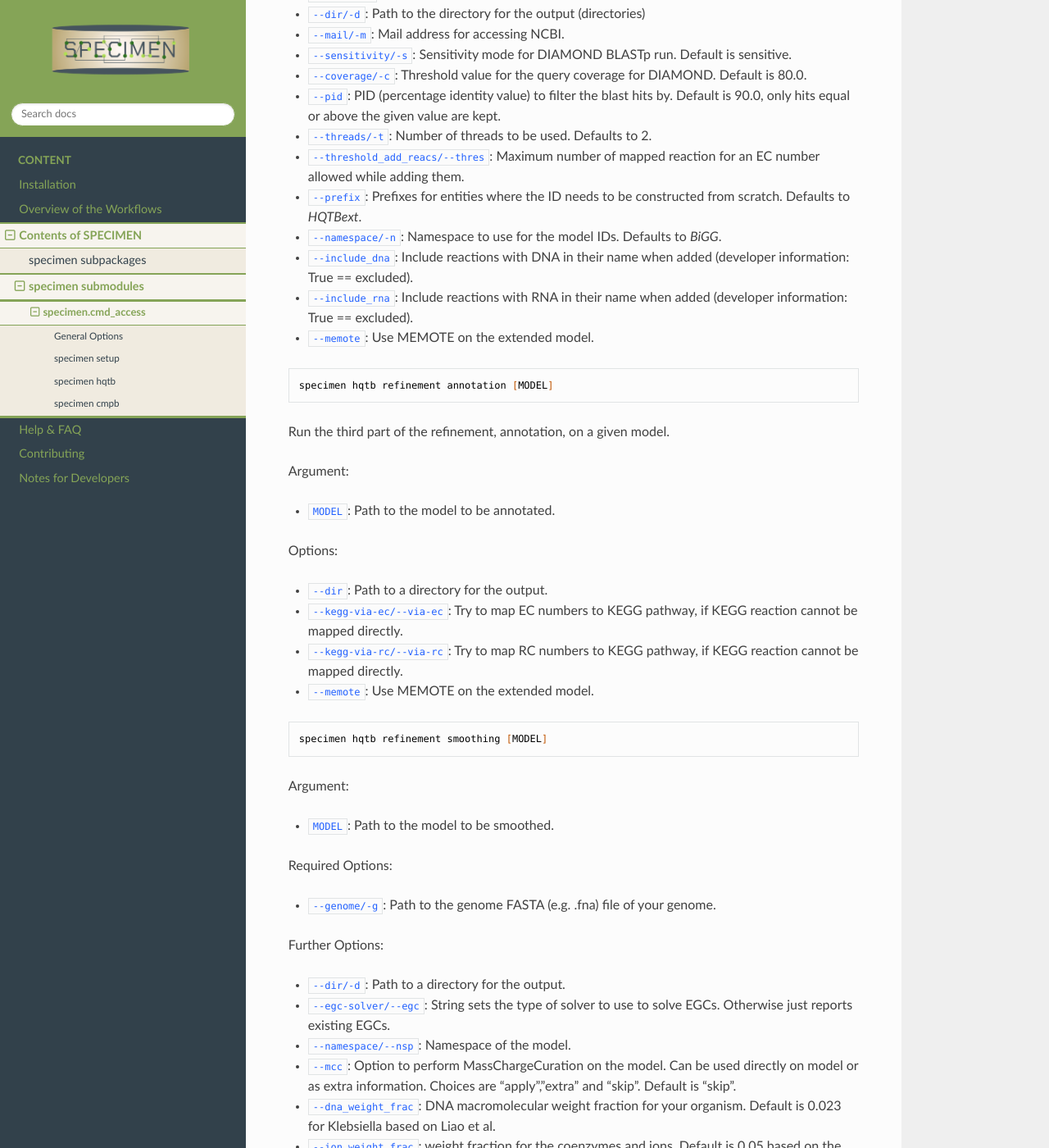
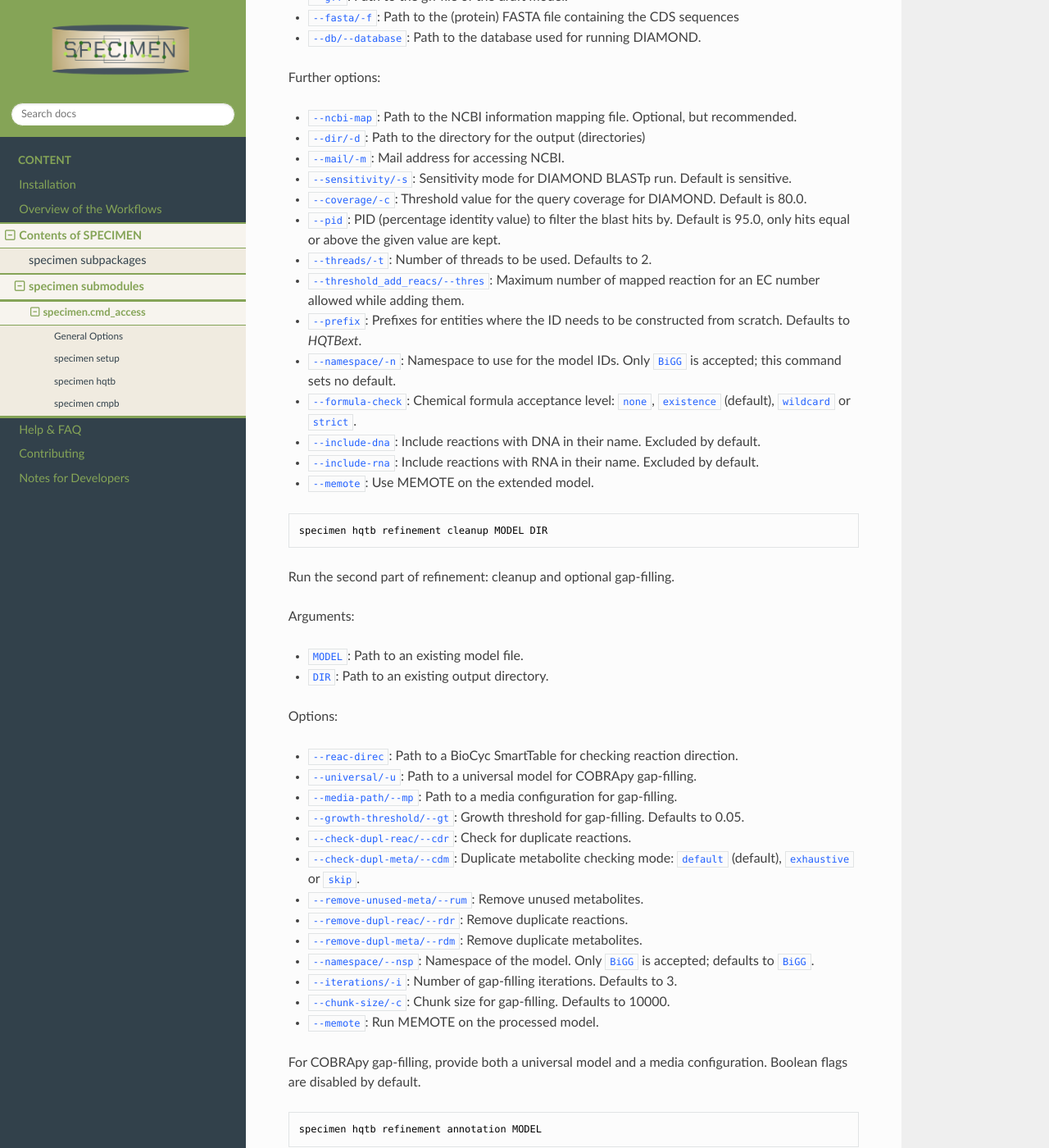
Before and after one commit to draeger-lab/SPECIMEN, a Sphinx documentation site: the page built from docs/source/modules/cmd.rst, in a window 1280 px wide and 1400 px high, scrolled down 4498 px. Shown: the whole window at 82% size. Built offline with Sphinx 7.4.7 and the Read the Docs theme 3.1.0, drawn with Linux system fonts in a browser that asks for light colours; nearby versions of some CDN libraries; some of the changed text lies outside the part shown.

Commit message:
finalised docs for 1.0
- fixed remaining @ASK, @DISCUSSION
- overhauled the command access to function and be described correctly in the docs

```diff
--- a/docs/source/help.rst
+++ b/docs/source/help.rst
@@ -27,8 +27,4 @@
 Which namespaces can I use?
 ^^^^^^^^^^^^^^^^^^^^^^^^^^^
 
-..
-    @ASK Still valid? I think we achieved some namespace independancy by now but I am unsure whether it is yet enough to say so.
-
-While we are working towards namespace independency, currently,
-it is advised to stick to the BiGG namespace.
+BiGG is the recommended and best-supported namespace. We have been working to expand support for other namespaces and encourage you to try them. Feedback on your experience is welcome to make `SPECIMEN` more versatile.
--- a/docs/source/hqtb/about-pipeline.rst
+++ b/docs/source/hqtb/about-pipeline.rst
@@ -1,7 +1,5 @@
 About HQTB
 ==========
-
-.. % @ASK Norsigian et al is not mentioned. Is that on purpose?
 
 The high-quality template based (``HTQB``) workflow creates and curates a model starting from the annotated
 genome of your strain of interest and an already curated, ideally very high-quality template model
--- a/docs/source/modules/cmd.rst
+++ b/docs/source/modules/cmd.rst
@@ -1,9 +1,5 @@
 The specimen.cmd_access submodule
 =================================
-
-..
-   @TODO Needs to be rechecked if everything is still correct like it is
-   @DISCUSSION The cmd_access.refinement discription is misleading as we have more than one workflow now
 
 .. automodule:: specimen.cmd_access
    :members:
@@ -27,7 +23,10 @@
 General Options
 ---------------
 
-- ``--help``: Call the help page of the command.
+- ``--help/-h``: Show top-level help. Subcommands support ``--help``.
+- ``--version``: Show the installed version (top-level command only).
+
+Uppercase arguments below are required positional arguments.
 
 specimen setup
 --------------
@@ -36,22 +35,22 @@
 
    specimen setup config
 
-Download a configuration file, either for the worfklow or for media.
+Download a configuration file, either for the workflow or for media.
 
 Options:
 
-- ``--filename/-f``: Name/Path to save the config under.
-- ``--type/-t``: Type of config to download. Can be media or basic/advanced for the worfklow config.
+- ``--filename/-f``: Name/Path to save the config under. Defaults to ``config.yaml``.
+- ``--type/-t``: Type of config to download. Choices are ``hqtb-basic`` (default), ``hqtb-advanced``, ``hqtb-defaults``, ``media`` and ``cmpb``.
 
 .. code:: bash
 
-   specimen setup data-structure [WORKFLOW]
+   specimen setup data-structure WORKFLOW
 
 Setup a directory with the basic structure for the data needed for the workflow.
 
 Argument:
 
-- ``WORKFLOW``: The name of the workflow to set up the structure for.
+- ``WORKFLOW``: The workflow: ``hqtb`` or ``cmpb``. The aliases ``"high-quality template based"`` and ``"carveme modelpolisher based"`` are also accepted.
 
 Options:
 
@@ -60,7 +59,7 @@
 
 .. code:: bash
 
-   specimen setup make-ncbi-mapping [FOLDER]
+   specimen setup make-ncbi-mapping FOLDER
 
 Generate a mapping file for quicker gene gap-filling.
 
@@ -71,30 +70,31 @@
 Options:
 
 - ``--out/-o``: Path to the output directory.
-- ``--extension``: File extension of the annotated genomes to search for. Defaults to ``gbff``.
+- ``--extension/-e``: File extension of the annotated genomes to search for. Defaults to ``gbff``.
 
 specimen hqtb
 -------------
 
 .. code:: bash
 
-   specimen hqtb run [CONFIG]
+   specimen hqtb run CONFIG
 
 Run the complete workflow with a configuration file as input.
 
 .. code:: bash
 
-   specimen hqtb wrapper [CONFIG]
+   specimen hqtb wrapper CONFIG
 
-Run the workflow using a config on a directory containing multiple input genomes.
+Run the workflow using a config on a parent directory containing one subdirectory
+per input genome, each with its annotated and full genome files.
 
 Options:
 
-- ``--dir/-d``: Name/Path of the directory that contains the input.
+- ``--directory/-d``: Path to the parent directory containing the input subdirectories.
 
 .. code:: bash
 
-   specimen hqtb bdb [TEMPLATE] [INPUT]
+   specimen hqtb bdb TEMPLATE INPUT
 
 Run step 1: bidirectional BLAST of the workflow.
 
@@ -115,7 +115,7 @@
 
 .. code:: bash
 
-   specimen hqtb draft [TEMPLATE] [BPBBH]
+   specimen hqtb draft TEMPLATE BPBBH
 
 Run step 2: generate draft model of the workflow.
 
@@ -126,19 +126,19 @@
 
 Options:
 
-- ``--dir/-d``: Name/Path of the directory to save the output to.
+- ``--dir``: Name/Path of the directory to save the output to.
 - ``--edit-names``: Choose an option to change the IDs inside the bpbbh-file to fit the model, if necessary.
 - ``--pid``: Threshold value for the PID. Defaults to 80.0 (80 percent)
 - ``--name``: Name of the output model.
 - ``--medium``: Medium for the new model. Can be a name of a medium in the refineGEMS database, the keyword *default*, which uses the medium from the template or the keyword *exchanges*, which constructs a medium from all available exchange reactions.
-- ``--namespace/--nsp``: Namespace to use for the model.
+- ``--namespace/--nsp``: Namespace to use for the model. Only ``BiGG`` is accepted; defaults to ``BiGG``.
 - ``--memote``: Run MEMOTE after constructing the draft model.
 
 .. code:: bash
 
-   specimen hqtb validation [MODEL]
+   specimen hqtb validation MODEL
 
-Run step 4: validation on a model.
+Run step 4 of the ``HQTB`` workflow, validation, on a model.
 
 Argument:
 
@@ -147,11 +147,11 @@
 Options:
 
 - ``--dir/-d``: Name/Path of the directory to save the output to.
-- ``--run-test/-t``: Specify validation tests to be run (multiple can be set). If the keyword *all* is given, runs all available tests.
+- ``--run-test/-t``: Specify validation tests to be run (multiple can be set). Defaults to ``all``. Supported values are ``all``, ``cobra`` and ``modelpolisher``; ``all`` runs all available tests.
 
 .. code:: bash
 
-   specimen hqtb analysis [MODEL]
+   specimen hqtb analysis MODEL
 
 Run step 5: analysis on a model.
 
@@ -164,7 +164,7 @@
 - ``--dir``: Path to a directory for the output.
 - ``--pan-core-comparison/--pcc``: Option on which feature the comparison of pan-core model and model should be based on. Default is "id".
 - ``--pan-core-model/--pcm``: Path to a pan-core model.
-- ``--namespace/-n``: Namespace used by the given model. Defaults to BiGG.
+- ``--namespace/-n``: Namespace used by the given model. Only ``BiGG`` is accepted; defaults to ``BiGG``.
 - ``--media-path/--mp``: Path to a media config file. Enables growth analysis if given.
 - ``--test-aa-auxotrophies/--taa``: Option to test media/model for auxotrophies.
 - ``--pathway/--pathway-analysis``: Option to perform a pathway analysis using KEGG pathway identifiers.
@@ -172,7 +172,7 @@
 specimen hqtb refinement
 ^^^^^^^^^^^^^^^^^^^^^^^^
 
-Run the different parts of the step 3: refinement of the workflow.
+Run the different parts of the step 3: refinement of the ``HQTB`` workflow.
 
 .. code:: bash
 
@@ -189,48 +189,56 @@
 
 Further options:
 
-- ``--ncbi_map``: Path to the NCBI information mapping file. Optional, but recommended.
+- ``--ncbi-map``: Path to the NCBI information mapping file. Optional, but recommended.
 - ``--dir/-d``: Path to the directory for the output (directories)
 - ``--mail/-m``: Mail address for accessing NCBI.
 - ``--sensitivity/-s``: Sensitivity mode for DIAMOND BLASTp run. Default is sensitive.
 - ``--coverage/-c``: Threshold value for the query coverage for DIAMOND. Default is 80.0.
-- ``--pid``: PID (percentage identity value) to filter the blast hits by. Default is 90.0, only hits equal or above the given value are kept.
+- ``--pid``: PID (percentage identity value) to filter the blast hits by. Default is 95.0, only hits equal or above the given value are kept.
 - ``--threads/-t``: Number of threads to be used. Defaults to 2.
 - ``--threshold_add_reacs/--thres``: Maximum number of mapped reaction for an EC number allowed while adding them.
 - ``--prefix``: Prefixes for entities where the ID needs to be constructed from scratch. Defaults to `HQTBext`.
-- ``--namespace/-n``: Namespace to use for the model IDs. Defaults to `BiGG`.
-- ``--include_dna``: Include reactions with DNA in their name when added (developer information: True == excluded).
-- ``--include_rna``: Include reactions with RNA in their name when added (developer information: True == excluded).
+- ``--namespace/-n``: Namespace to use for the model IDs. Only ``BiGG`` is accepted; this command sets no default.
+- ``--formula-check``: Chemical formula acceptance level: ``none``, ``existence`` (default), ``wildcard`` or ``strict``.
+- ``--include-dna``: Include reactions with DNA in their name. Excluded by default.
+- ``--include-rna``: Include reactions with RNA in their name. Excluded by default.
 - ``--memote``: Use MEMOTE on the extended model.
-
-.. .. code:: bash
-
-..    specimen hqtb refinement cleanup [MODEL]
-
-.. Based on a draft model, run the second part of refinement, cleanup.
-
-.. Options:
-
-.. - ``--dir/-d``: Path to the directory for the output (directories)
-.. - ``--biocyc_db``: Path to the BioCyc (MetaCyc) database information file (for reactions). Optional, but recommended. Necessary for checking directionality
-.. - ``--check_dupl_reac/--cdr``: 'Check for duplicate reactions.
-.. - ``--check_dupl_meta/--cdm``: default='default``: Check for duplicate metabolites. Can "default" (starting point MetaNetX), exhaustive (iterate over all annotations as starting points) or "skip".
-.. - ``--objective_function``: '--of``: Name, ID of the objective function of the model. Default is "Growth".
-.. - ``--remove_dupl_meta/--rdm``: 'Option for removing/replacing duplicate metabolites.
-.. - ``--remove_unused_meta/--rum``: 'Option for removing unused metabolites from the model. Only used when cdm is not skipped.
-.. - ``--remove_dupl_reac/--rdr``: 'Option for removing duplicate reaction from the model.
-.. - ``--universal/-u``: Path to a universal model containing reactions used for gapfilling.
-.. - ``--media-path/--mp``: Path to a media config to use for gapfilling.
-.. - ``--namespace/--nsp``: Namespace to use for the model.
-.. - ``--growth_threshold/-gt``: Threshold value for a model to be considered growing.
-.. - ``--iterations/-i``: Number of iterations for the gapfilling. If 0 is passed, uses full set of reactions instead of heuristic.
-.. - ``--chunk_size``: Number of reactions to be tested simultaniously if using the heuristic version of gapfilling. If this is 0, heuristic will not be applied.
 
 .. code:: bash
 
-   specimen hqtb refinement annotation [MODEL]
+   specimen hqtb refinement cleanup MODEL DIR
 
-Run the third part of the refinement, annotation, on a given model.
+Run the second part of refinement: cleanup and optional gap-filling.
+
+Arguments:
+
+- ``MODEL``: Path to an existing model file.
+- ``DIR``: Path to an existing output directory.
+
+Options:
+
+- ``--reac-direc``: Path to a BioCyc SmartTable for checking reaction direction.
+- ``--universal/-u``: Path to a universal model for COBRApy gap-filling.
+- ``--media-path/--mp``: Path to a media configuration for gap-filling.
+- ``--growth-threshold/--gt``: Growth threshold for gap-filling. Defaults to 0.05.
+- ``--check-dupl-reac/--cdr``: Check for duplicate reactions.
+- ``--check-dupl-meta/--cdm``: Duplicate metabolite checking mode: ``default`` (default), ``exhaustive`` or ``skip``.
+- ``--remove-unused-meta/--rum``: Remove unused metabolites.
+- ``--remove-dupl-reac/--rdr``: Remove duplicate reactions.
+- ``--remove-dupl-meta/--rdm``: Remove duplicate metabolites.
+- ``--namespace/--nsp``: Namespace of the model. Only ``BiGG`` is accepted; defaults to ``BiGG``.
+- ``--iterations/-i``: Number of gap-filling iterations. Defaults to 3.
+- ``--chunk-size/-c``: Chunk size for gap-filling. Defaults to 10000.
+- ``--memote``: Run MEMOTE on the processed model.
+
+For COBRApy gap-filling, provide both a universal model and a media configuration.
+Boolean flags are disabled by default.
+
+.. code:: bash
+
+   specimen hqtb refinement annotation MODEL
+
+Run the third part of the ``HQTB`` refinement step, annotation, on a given model.
 
 Argument:
 
@@ -258,8 +266,10 @@
 Further Options:
 
 - ``--dir/-d``: Path to a directory for the output.
-- ``--egc-solver/--egc``: String sets the type of solver to use to solve EGCs. Otherwise just reports existing EGCs.
-- ``--namespace/--nsp``: Namespace of the model.
+- ``--egc-solver/--egc``: Use ``greedy`` to solve energy-generating cycles (EGCs). If omitted, only report existing EGCs.
+- ``--limit``: Maximum number of cores for EGC processing. Defaults to all available cores.
+- ``--chunksize``: Chunk size for parallel EGC processing. Defaults to 100.
+- ``--namespace/--nsp``: Namespace of the model. Only ``BiGG`` is accepted; defaults to ``BiGG``.
 - ``--mcc``: Option to perform MassChargeCuration on the model. Can be used directly on model or as extra information. Choices are "apply","extra" and "skip". Default is "skip".
 - ``--dna_weight_frac``: DNA macromolecular weight fraction for your organism. Default is 0.023 for Klebsiella based on Liao et al.
 - ``--ion_weight_frac``: weight fraction for the coenzymes and ions. Default is 0.05 based on the default of BOFdat.
@@ -270,6 +280,6 @@
 
 .. code:: bash
 
-   specimen cmpb run [CONFIG]
+   specimen cmpb run CONFIG
 
 Run the complete CMPB workflow with a configuration file as input.
```
Also changed, not shown: other parts of docs/source/modules/cmd.rst (+4 -4 lines), README.md (+0 -4 lines), 1 other file.
